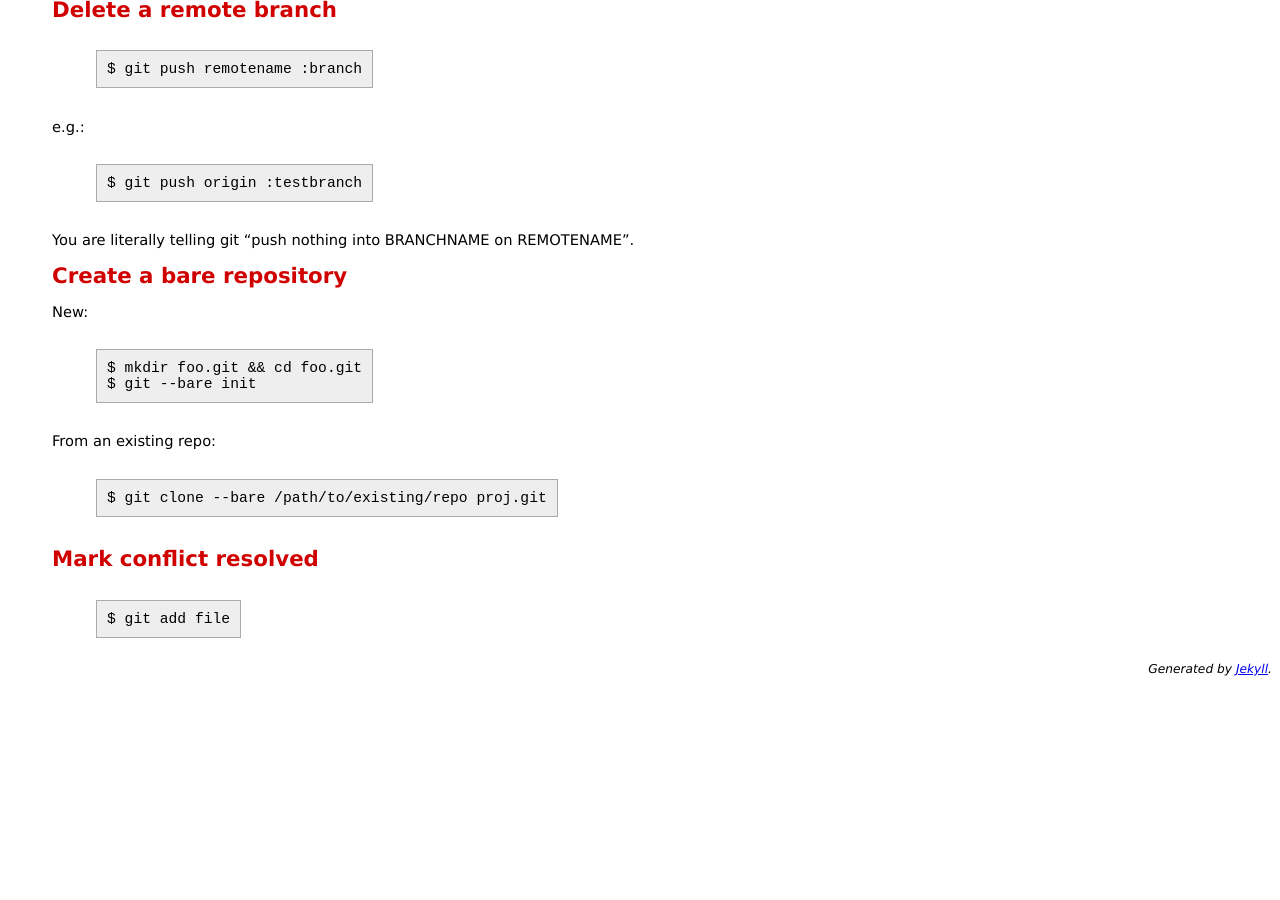
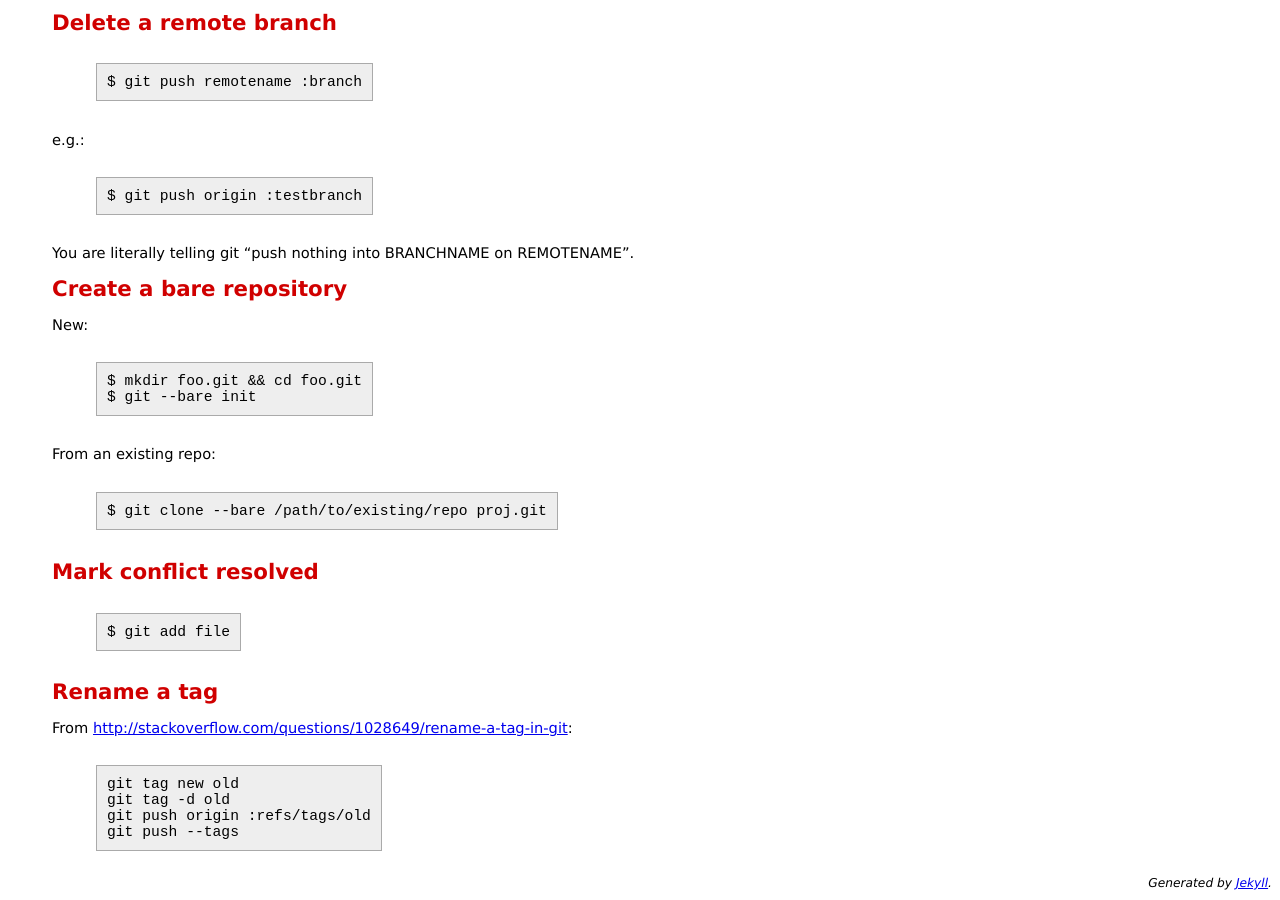
Before and after one commit to bmc/cheat-sheets, a Jekyll site: the page built from git.md, in a window 1280 px wide and 900 px high, scrolled down 1050 px. Built offline with Jekyll 4.4.1, drawn with Linux system fonts in a browser that asks for light colours; before the commit the page ends 1736 px from its top, so only the background shows below that.

Commit message:
Rename a git tag

```diff
--- a/git.md
+++ b/git.md
@@ -75,3 +75,12 @@ From an existing repo:
 # Mark conflict resolved
 
     $ git add file
+
+# Rename a tag
+
+From <http://stackoverflow.com/questions/1028649/rename-a-tag-in-git>:
+
+    git tag new old
+    git tag -d old
+    git push origin :refs/tags/old
+    git push --tags
```
